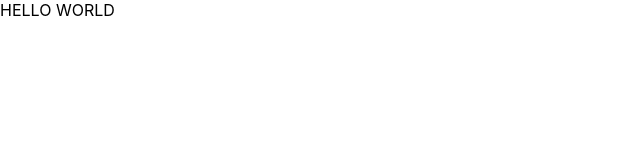
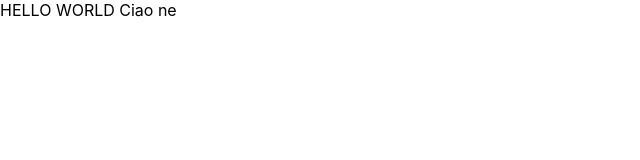
Before and after one commit to comandiniatgoogle/ei-web-302918, a React (Create React App) app: page / in a window 1280 px wide. Shown: the top 160 px of the page, without its empty margins (0-640 px from the left). Built offline with nearby package versions, Linux system fonts and the light colour scheme.

Commit message:
feat: ciao ne

```diff
--- a/src/commons/AppHeader.js
+++ b/src/commons/AppHeader.js
@@ -4,6 +4,8 @@ function AppHeader() {
   return (
     <div>
         HELLO WORLD
+
+        Ciao ne
     </div>
   );
 }
```
